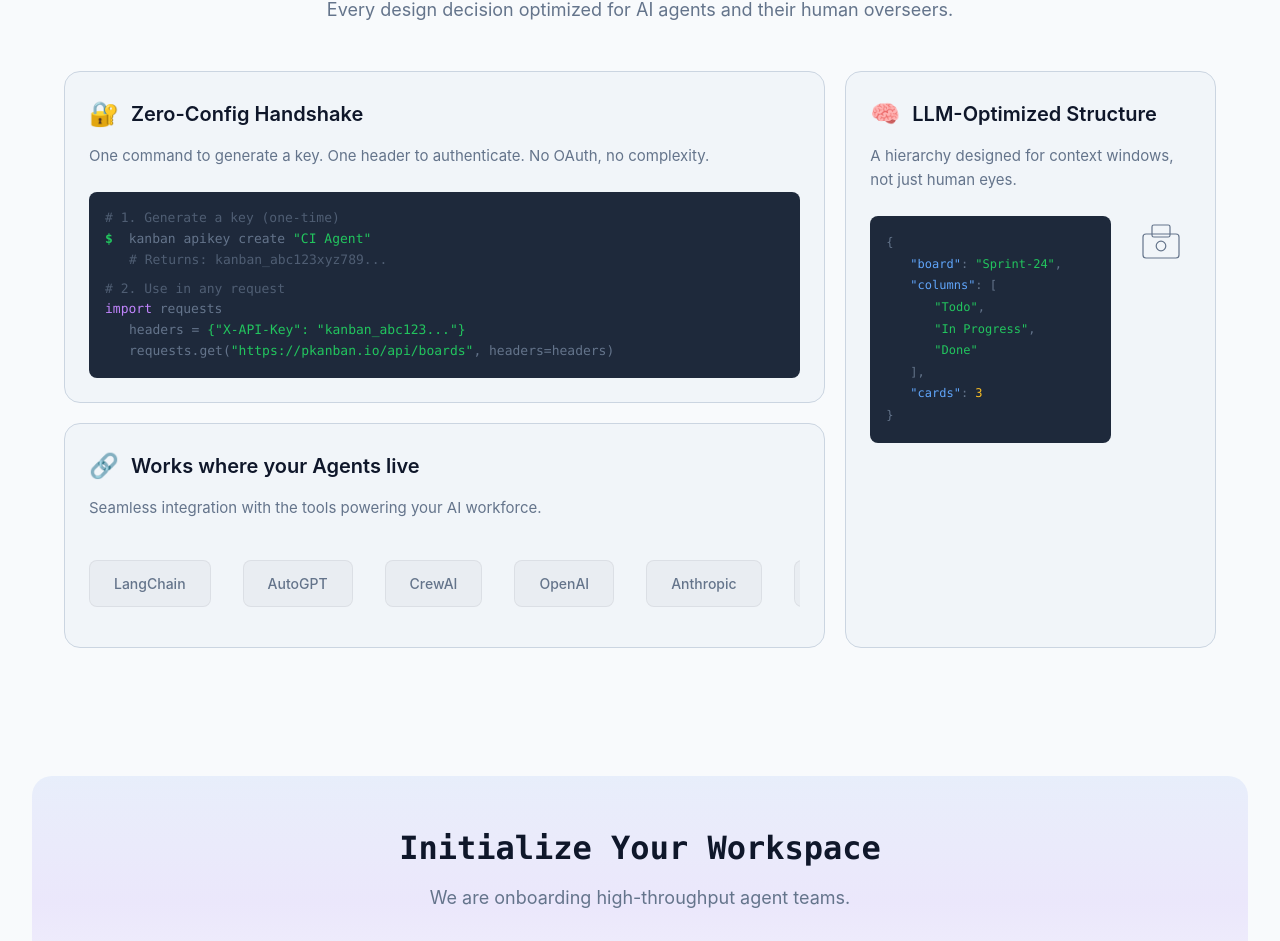
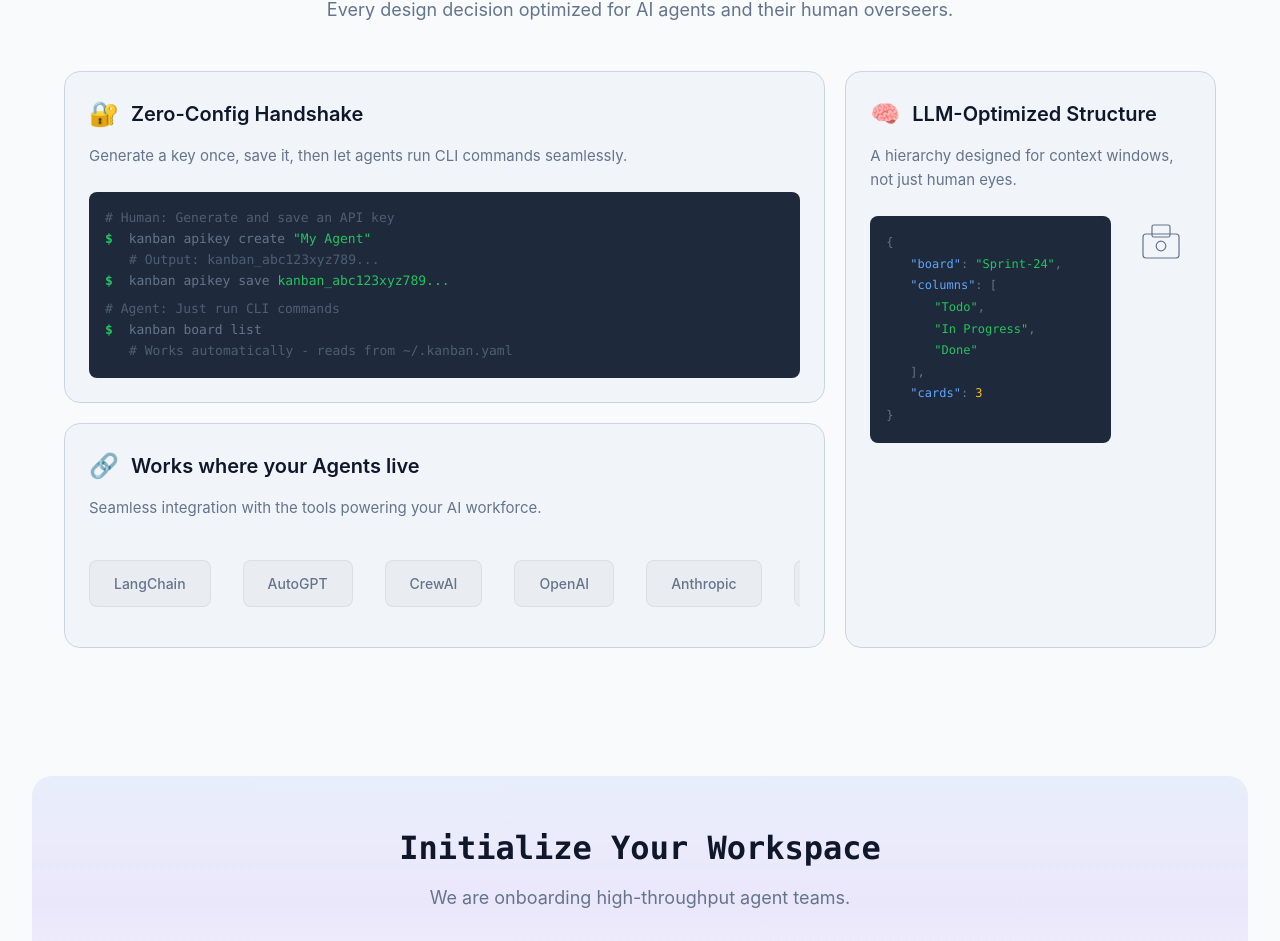
Before and after one commit to japherwocky/kanban, a Svelte app in the folder frontend/: page / in a window 1280 px wide. Shown: the part 1109-2050 px from the top of the page. Built offline with nearby package versions, Linux system fonts and the light colour scheme.

Commit message:
fix: update Zero-Config section to show CLI-based workflow

```diff
--- a/frontend/src/components/FeaturesSection.svelte
+++ b/frontend/src/components/FeaturesSection.svelte
@@ -44,29 +44,29 @@
           <span class="box-icon">🔐</span>
           <h3>Zero-Config Handshake</h3>
         </div>
-        <p class="box-description">One command to generate a key. One header to authenticate. No OAuth, no complexity.</p>
+        <p class="box-description">Generate a key once, save it, then let agents run CLI commands seamlessly.</p>
 
         <div class="code-panel">
           <div class="code-line">
-            <span class="code-comment"># 1. Generate a key (one-time)</span>
+            <span class="code-comment"># Human: Generate and save an API key</span>
           </div>
           <div class="code-line">
-            <span class="code-prompt">$</span> kanban apikey create <span class="code-string">"CI Agent"</span>
+            <span class="code-prompt">$</span> kanban apikey create <span class="code-string">"My Agent"</span>
           </div>
           <div class="code-line code-indent">
-            <span class="code-comment"># Returns: kanban_abc123xyz789...</span>
+            <span class="code-comment"># Output: kanban_abc123xyz789...</span>
+          </div>
+          <div class="code-line">
+            <span class="code-prompt">$</span> kanban apikey save <span class="code-string">kanban_abc123xyz789...</span>
           </div>
           <div class="code-line" style="margin-top: 8px;">
-            <span class="code-comment"># 2. Use in any request</span>
+            <span class="code-comment"># Agent: Just run CLI commands</span>
           </div>
           <div class="code-line">
-            <span class="code-keyword">import</span> requests
+            <span class="code-prompt">$</span> kanban board list
           </div>
           <div class="code-line code-indent">
-            headers = <span class="code-string">{"{"}"X-API-Key": "kanban_abc123..."{"}"}</span>
-          </div>
-          <div class="code-line code-indent">
-            requests.get(<span class="code-string">"https://pkanban.io/api/boards"</span>, headers=headers)
+            <span class="code-comment"># Works automatically - reads from ~/.kanban.yaml</span>
           </div>
         </div>
       </div>
```
